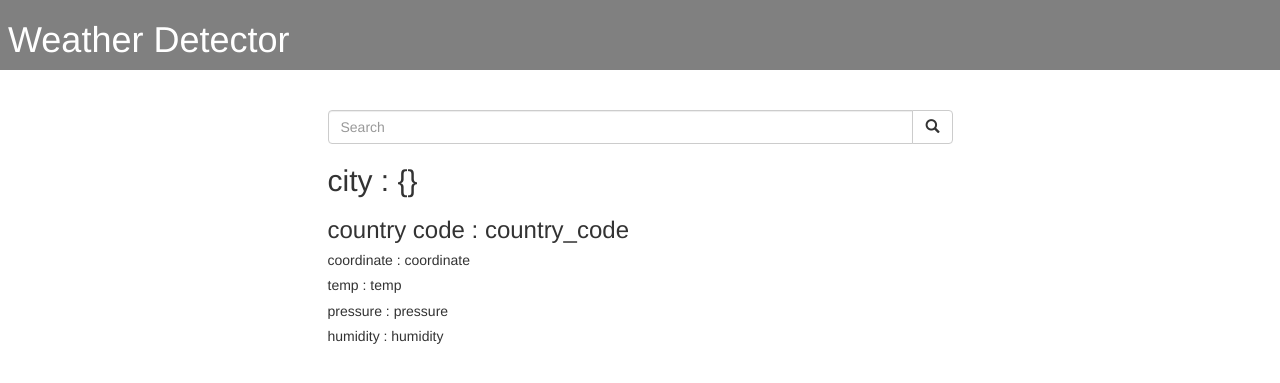
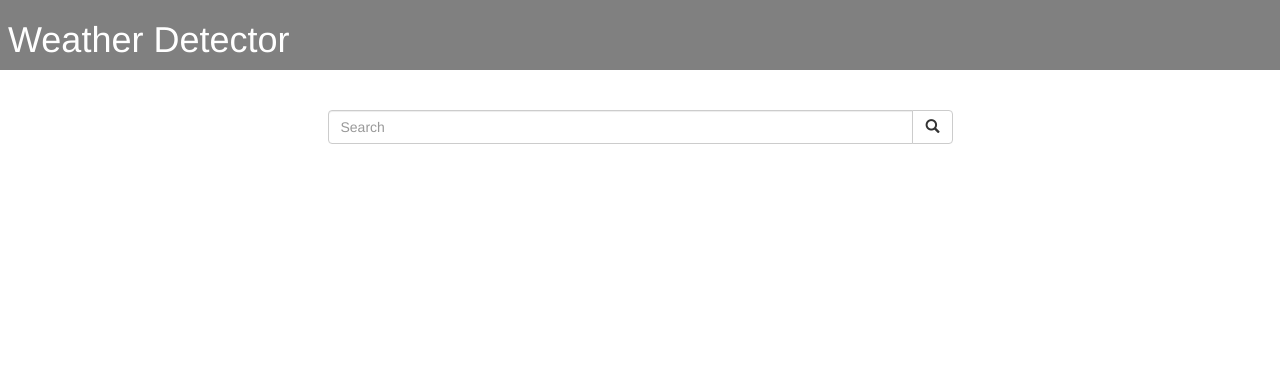
Before and after one commit to Divy2143/weatherApp, a Django app: page / in a window 1280 px wide. Shown: the top 383 px of the page. Run offline with Django 5.2, Linux system fonts and the light colour scheme; some libraries are stand-ins or nearby versions.

Commit message:
Filled index with real dynamic data, applied {% if %} command template tag to change view based on GET or POST method

```diff
--- a/templates/index.html
+++ b/templates/index.html
@@ -37,12 +37,14 @@
 
     <div class="col-md-6 col-md-offset-3">
       <!-- <h1>{{city}}</h1> -->
+      {% if data.country_code %}
       <h2>city : {{city}}</h2>
-      <h3>country code : country_code</h1>
-        <h5>coordinate : coordinate</h5>
-        <h5>temp : temp</h5>
-        <h5>pressure : pressure </h5>
-        <h5>humidity : humidity</h5>
+      <h3>country code : {{data.country_code}}</h1>
+        <h5>coordinate : {{data.coordinate}}</h5>
+        <h5>temp : {{data.temp}}</h5>
+        <h5>pressure : {{data.pressure}} </h5>
+        <h5>humidity : {{data.humidity}}</h5>
+      {% endif %}
     </div>
 
   </div>
```
